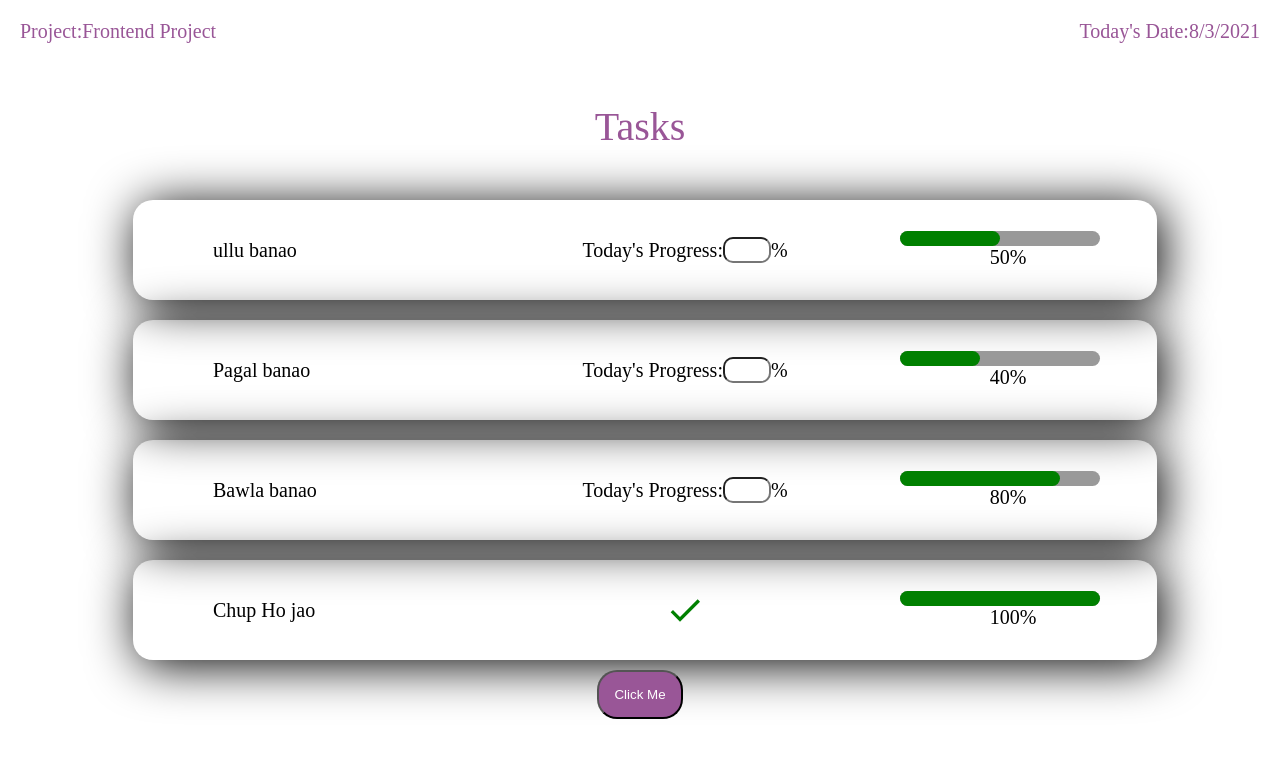
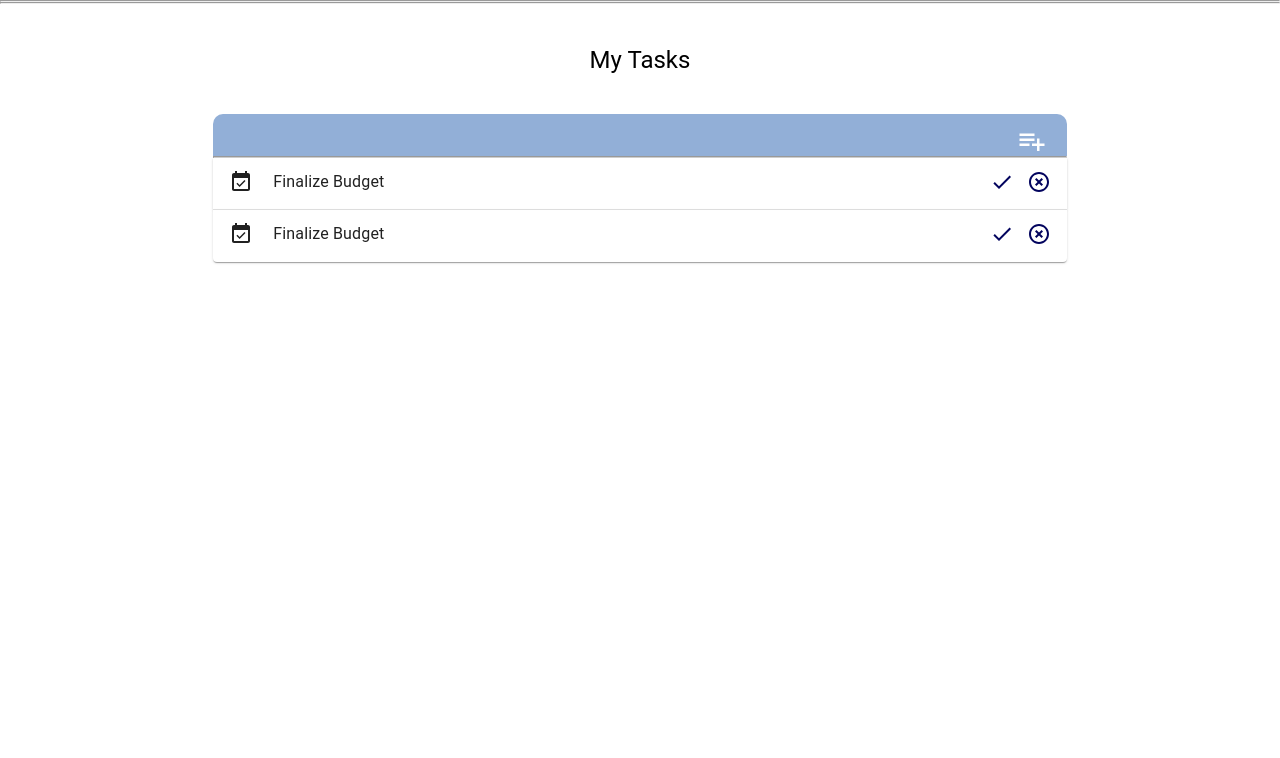
Before and after one commit to omshiv12/PMS_Project_Management, a React (Create React App) app: page / in a window 1280 px wide. Shown: the top 758 px of the page. Built offline with nearby package versions, Linux system fonts and the light colour scheme.

Commit message:
Add new task functionality added

```diff
--- a/package.json
+++ b/package.json
@@ -8,6 +8,7 @@
     "@testing-library/jest-dom": "^5.11.9",
     "@testing-library/react": "^11.2.5",
     "@testing-library/user-event": "^12.8.1",
+    "js-base64": "^3.6.0",
     "react": "^17.0.1",
     "react-chartjs-2": "^2.11.1",
     "react-dom": "^17.0.1",
--- a/src/App.js
+++ b/src/App.js
@@ -6,12 +6,15 @@ import DailyTask from './components/dailyTask';
 import Dashboard from './components/dashboard';
 import EditProject from './components/EditProject';
 import NavBar from './components/navbar';
+import SubCard from './subCard';
 import SubNav from './components/subNav';
+import Dbd from './Dashboard.js';
 import './index.css';
 export default function App() {
   return (
     <>
-        <DailyTask/>
+        <Dbd/>
+        {/* <DailyTask/> */}
         {/* <CreateProject/> */}
         {/* <NavBar/>
         <Dashboard/> */}
--- /dev/null
+++ b/src/Dashboard.js
@@ -0,0 +1,28 @@
+import React from 'react';
+// import ReactDOM from 'react-dom';
+import Card from './card';
+// import CreateProject from './components/createProject';
+// import EditProject from './components/EditProject';
+// import NavBar from './navbar';
+// import SubNav from './subNav';
+import './index.css';
+import { Typography } from '@material-ui/core';
+
+export default function App() {
+  return (
+    <>
+        {/* <CreateProject/> */}
+        {/* <NavBar/> */}
+        <hr style={{padding:0,margin:0}}/>
+
+        {/* <SubNav/> */}
+        <hr style={{padding:0,margin:0,marginBottom:40}}/>
+
+        {/* <div style={{width:"100%",backgroundColor:'#708090',padding:20}}> */}
+          <Typography variant="h5" style={{textAlign:"center"}}>My Tasks</Typography>
+
+        {/* </div> */}
+        <Card/>
+    </>
+  )
+}
--- /dev/null
+++ b/src/card.js
@@ -0,0 +1,12 @@
+import React from 'react'
+import SettingsIcon from '@material-ui/icons/Settings';
+import SubCard from './subCard';
+export default function Card() {
+    return (
+        <>
+            <div>
+                <SubCard/>
+            </div>
+        </>
+    )
+}
--- /dev/null
+++ b/src/subCard.js
@@ -0,0 +1,124 @@
+import React ,{useState}from 'react';
+import Accordion from '@material-ui/core/Accordion';
+import AccordionSummary from '@material-ui/core/AccordionSummary';
+import AccordionDetails from '@material-ui/core/AccordionDetails';
+import DoneIcon from '@material-ui/icons/Done';
+import { Base64 } from 'js-base64';
+import PlaylistAddIcon from '@material-ui/icons/PlaylistAdd';
+import EventAvailableIcon from '@material-ui/icons/EventAvailable';
+import { Grid, Typography } from '@material-ui/core';
+import HighlightOffIcon from '@material-ui/icons/HighlightOff';
+
+export default function SubCard() {
+
+    const [employeeData,setEmp] = React.useState({});
+    const [project,setProject] = React.useState({});
+
+    // React.useEffect(()=>{
+    //     getProject();
+    // },[]);
+
+    // const setProj = (e) => {
+    //     let key = "_id";
+    //     key = Base64.encode(key);
+
+    //     let id = e;
+    //     id = Base64.encode(id);
+
+    //     fetch('http://192.168.1.11:5000/retrieve/projects/'+key+'/'+id)
+    //     .then(result => result.json())
+    //     .then(resultJson => {
+    //         resultJson.forEach(ele => setProject(ele));
+    //     })
+    //     .catch(err => console.log(err));
+    // }
+
+    // const getProject = () => {
+    //     let email = JSON.parse(localStorage.getItem('loginCredentials'))[0]['Email'];
+    //     email = Base64.encode(email);
+    //     let key = "Email";
+    //     key = Base64.encode(key);
+
+    //     fetch('http://192.168.1.11:5000/retrieve/employees/'+key+'/'+email)
+    //     .then(result => result.json())
+    //     .then(resultJson => {
+    //         resultJson.forEach(ele => {
+    //             setEmp(ele);
+    //             setProj(ele.Active_Project);
+    //         });
+    //     })
+    //     .catch(err => console.log(err));
+    // }
+    const [show, setshow] = useState('none');
+    const [name, setName] = useState('');
+    const [deadline, setDeadline] = useState('');
+    const [check,setCheck]=useState(true);
+    const handleAdd=()=>{
+        setshow('flex');
+        setCheck(false)
+    }
+    const handleCut=()=>{
+        setshow('none');
+        setCheck(true);
+        setName('');
+        setDeadline('');
+    }
+    const [tasks,setTasks]=useState([{name:'Finalize Budget',deadline:'24/05/2019'},
+                                     {name:'Finalize Budget',deadline:'24/05/2019'}]);
+    const handleSave=()=>{
+        setTasks([{name:name,deadline:deadline},...tasks])
+        setName('');
+        setDeadline('');
+    }
+    return (
+        <Grid xs={8} style={{display:'flex',flexDirection:'column',backgroundColor:'#92AFD7',margin:'auto',borderRadius:10,marginTop:"3%"}}>
+            <div style={{display:'flex'}}>
+            <Typography variant="h6" style={{margin:15,marginBottom:4,color:'white',fontWeight:"bold"}}>{project['Project_Name']}</Typography>
+            {(check)?<PlaylistAddIcon style={{fontSize:30,marginTop:12,marginLeft:'auto',marginRight:20 ,color:'white'}} onClick={handleAdd}/>:<HighlightOffIcon onClick={handleCut} style={{fontSize:30,marginTop:12,marginLeft:'auto',marginRight:20 ,color:'white'}} />}
+            </div>
+            <hr style={{margin:0,padding:0}}/>
+            <div style={{backgroundColor:'white',display:show,width:'100%',padding:10}}>
+                <input type='text' placeholder='Task Name' value={name} onChange={e=>setName(e.target.value)} style={{borderRadius:20,fontSize:17,height:40,width:250,outline:'none',marginRight:20}}/>
+                <p style={{fontSize:18,marginRight:10,marginTop:10}}>Deadline:</p>
+                <input type='date' placeholder='Deadline' value={deadline} onChange={e=>setDeadline(e.target.value)}  style={{borderRadius:20,fontSize:17,height:40,width:250,outline:'none',marginRight:20}}/>
+                <div style={{display:'flex',marginLeft:'auto'}}>
+                    <button style={{padding:10,backgroundColor:'#92AFD7',borderWidth:1,paddingLeft:20,paddingRight:20,outline:'none',color:'white',borderRadius:20,marginRight:10}} onClick={handleSave}>Add</button>
+                </div>
+            </div>
+            {tasks.map(items=>{
+                return(
+                    <Accordion>
+                    <AccordionSummary
+                    // expandIcon={<ExpandMoreIcon />}
+                    aria-controls="panel1a-content"
+                    id="panel1a-header"
+                    >
+                    <EventAvailableIcon />
+                    <Typography style={{marginLeft:20}}>{items.name}</Typography>
+                    <span style={{marginLeft:'auto'}}>
+                        <DoneIcon onClick={()=>{alert("MarkascOmplete")}} style={{marginLeft:'auto',color:'#03045e',marginRight:13}}/>
+                        <HighlightOffIcon onClick={()=>{alert("DeleteTask")}} style={{marginTop:0,marginLeft:'auto',color:'#03045e'}} />
+                    </span>
+                    </AccordionSummary>
+                    <AccordionDetails>
+                    <Typography>
+                        {items.deadline}
+                    </Typography>
+                    </AccordionDetails>
+                </Accordion>
+                )
+            })}
+
+            {/* <Grid item xs={10} style={{margin:10,display:'flex',flexDirection:'row',marginLeft:"5%"}}>
+                <EventAvailableIcon />
+
+               <Typography variant="h7" style={{color:"",margin:"auto",marginLeft:10}}>Finalize Budget</Typography>
+               <span style={{marginLeft:'auto'}}>
+               <DoneIcon onClick={()=>{alert("MarkascOmplete")}} style={{marginLeft:'auto',color:'#03045e',marginRight:13}}/>
+               <HighlightOffIcon onClick={()=>{alert("DeleteTask")}} style={{marginTop:0,marginLeft:'auto',color:'#03045e'}} />
+               </span>
+            </Grid> */}
+
+        </Grid>
+    )
+}
```
Also changed, not shown: 1 other file (tests, documents, lock files or other folders).
